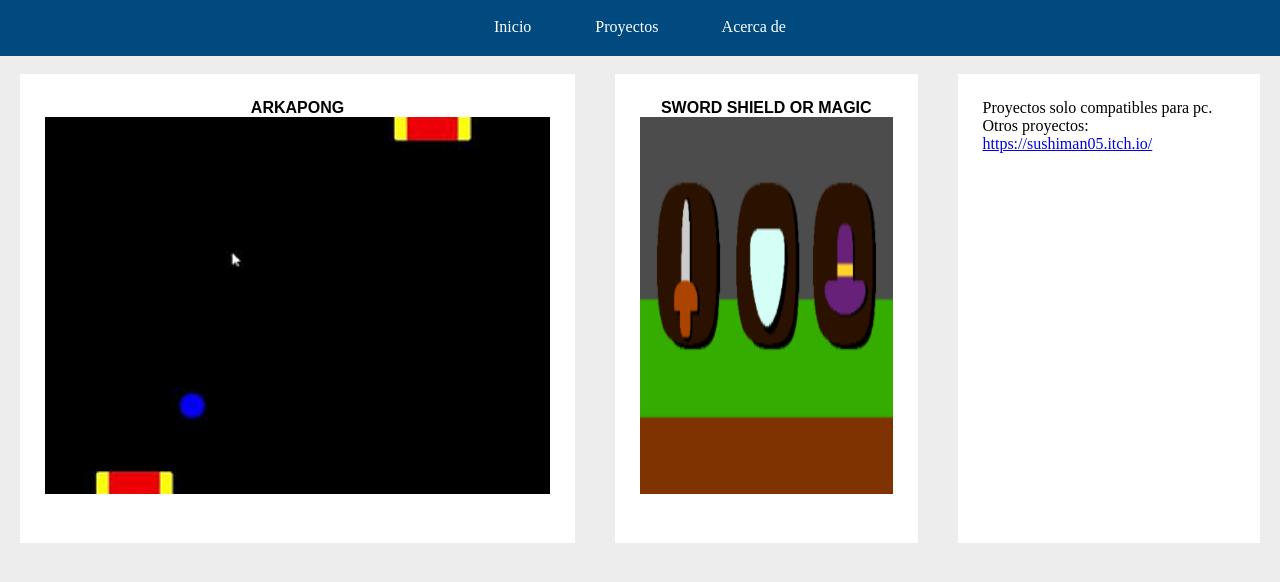
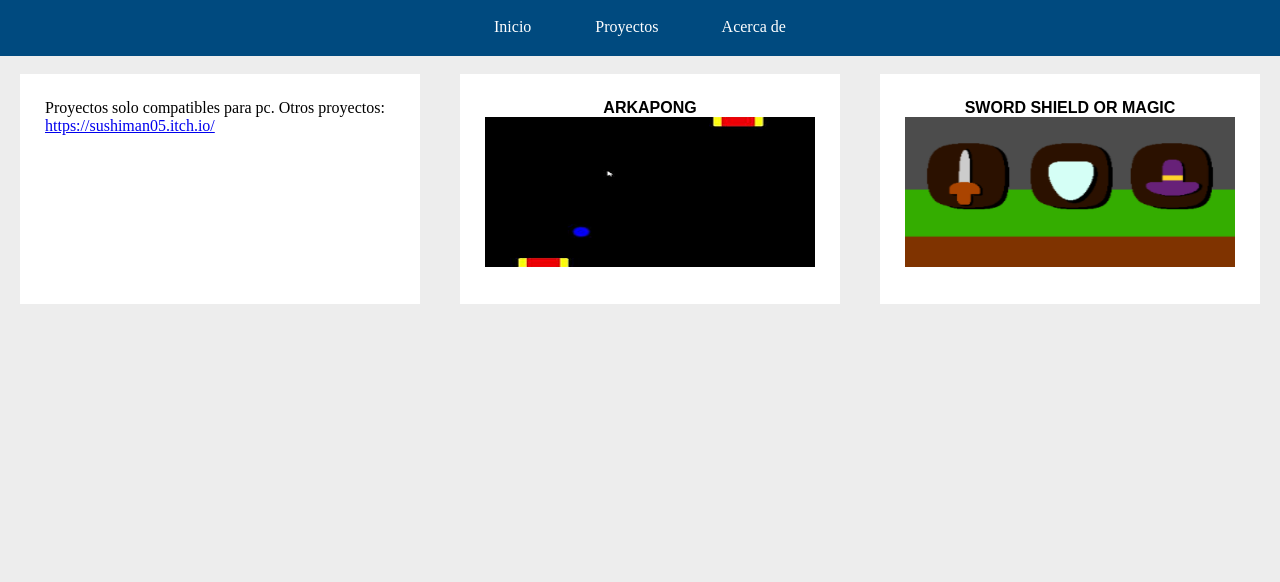
Before and after one commit to Nachi30/sushiweb2, a plain HTML site: page proyectos.html in a window 1280 px wide. Drawn offline with Linux system fonts and the light colour scheme.

Commit message:
update fix images

```diff
--- a/proyectos.html
+++ b/proyectos.html
@@ -25,6 +25,9 @@
             padding: 25px;
             margin: 20px;
             min-width: 250px;
+            max-width: 350px;
+            min-height: 180px;
+            max-height: 280px;
         }
         .in_flex:first-child{
             flex:2;
@@ -50,7 +53,8 @@
 
         img{
             width: 100%;
-            height: 90%;
+            min-height: 100px;
+            max-height: 150px;
 
         }
 
@@ -81,7 +85,10 @@
 
     <section class="home">
 
-
+        <div class="in_flex">
+            Proyectos solo compatibles para pc.
+            Otros proyectos: <a href="https://sushiman05.itch.io/">https://sushiman05.itch.io/</a>
+        </div>
         <div class="in_flex">
             <center><h4 style="font-family: sans-serif">ARKAPONG</h4></center>
            <center><a href="game2.html"><img src="img/arkapong.png"></a></center>
@@ -92,10 +99,7 @@
            <center><a href="game1.html"><img src="img/sword_shield_magic.png"></a></center>
         </div>
 
-        <div class="in_flex">
-            Proyectos solo compatibles para pc.
-            Otros proyectos: <a href="https://sushiman05.itch.io/">https://sushiman05.itch.io/</a>
-        </div>
+
 
 
 
```
Also changed, not shown: index.html (+1 -1 lines), informacion.html (+1 -0 lines).
